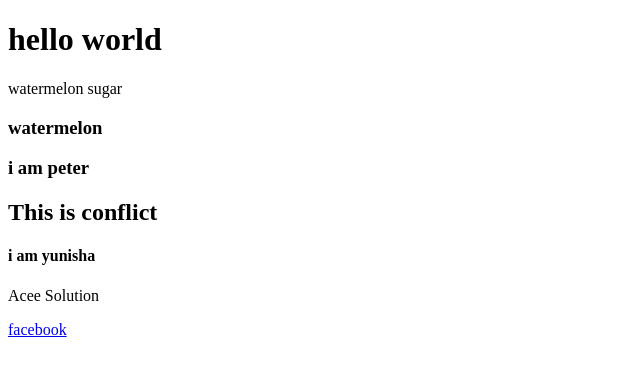
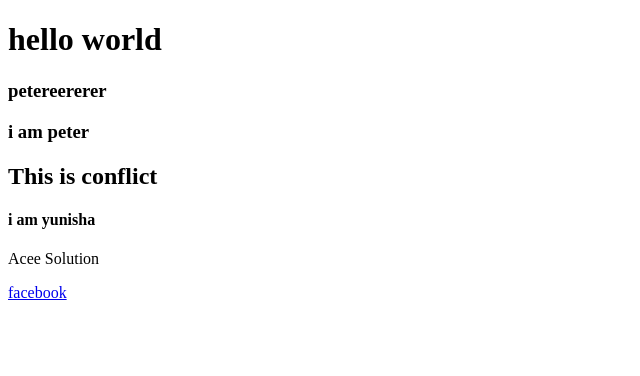
Before and after one commit to bigyandulal2/github, a plain HTML site: page index.html in a window 1280 px wide. Shown: the whole page, without its empty margins (0-640 px from the left). Drawn offline with Linux system fonts and the light colour scheme.

Commit message:
updating

```diff
--- a/index.html
+++ b/index.html
@@ -7,13 +7,10 @@
   </head>
   <body>
     <h1>hello world</h1>
-
-    <span>watermelon sugar</span>
-    <h3>watermelon</h3>
+    <h3>petereererer</h3>
     <h3>i am peter</h3>
     <h2>This is conflict</h2>
     <h4>i am yunisha</h4>
-
     <p>Acee Solution</p>
     <a href="www.facebook.com">facebook</a>
   </body>
```
